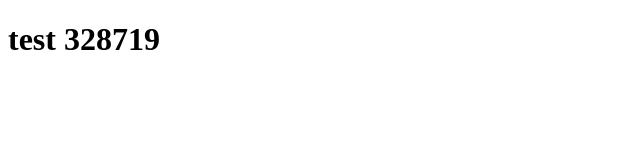
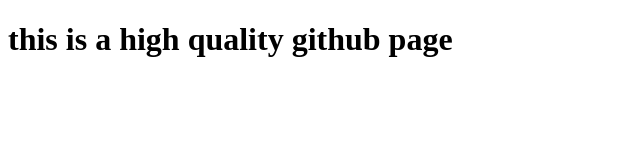
Before and after one commit to AugieDog08/augiedog08.github.io, a plain HTML site: page index.html in a window 1280 px wide. Shown: the whole page, without its empty margins (0-640 px from the left). Drawn offline with Linux system fonts and the light colour scheme.

Commit message:
add cool stuff

```diff
--- a/index.html
+++ b/index.html
@@ -1,6 +1,12 @@
 <!DOCTYPE html>
-<html>
-  <body>
-    <h1>test 328719</h1>
-  </body>
+<html lang="en">
+<head>
+  <meta charset="UTF-8">
+  <meta http-equiv="X-UA-Compatible" content="IE=edge">
+  <meta name="viewport" content="width=device-width, initial-scale=1.0">
+  <title>augie</title>
+</head>
+<body>
+  <h1>this is a high quality github page</h1>
+</body>
 </html>
```
